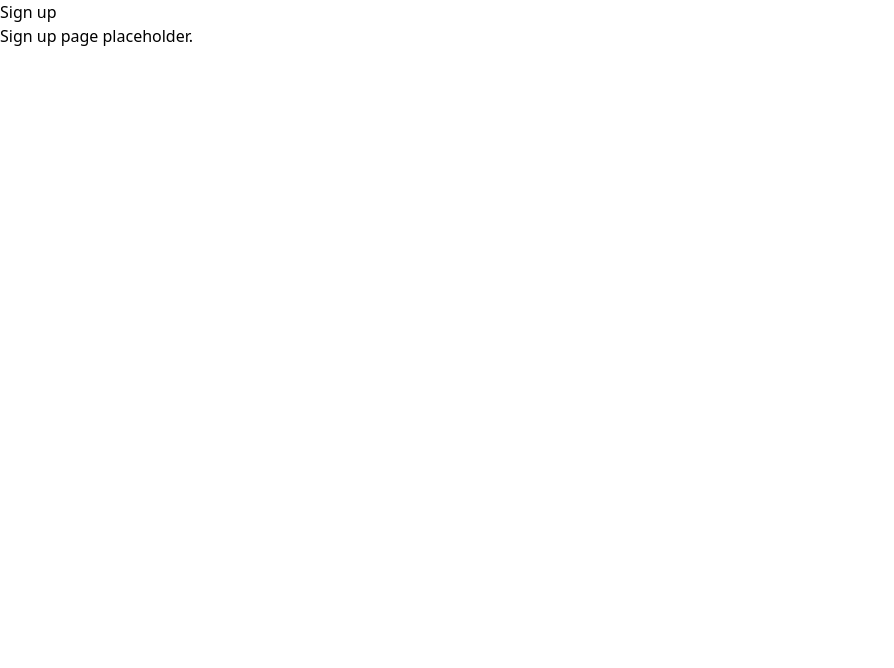
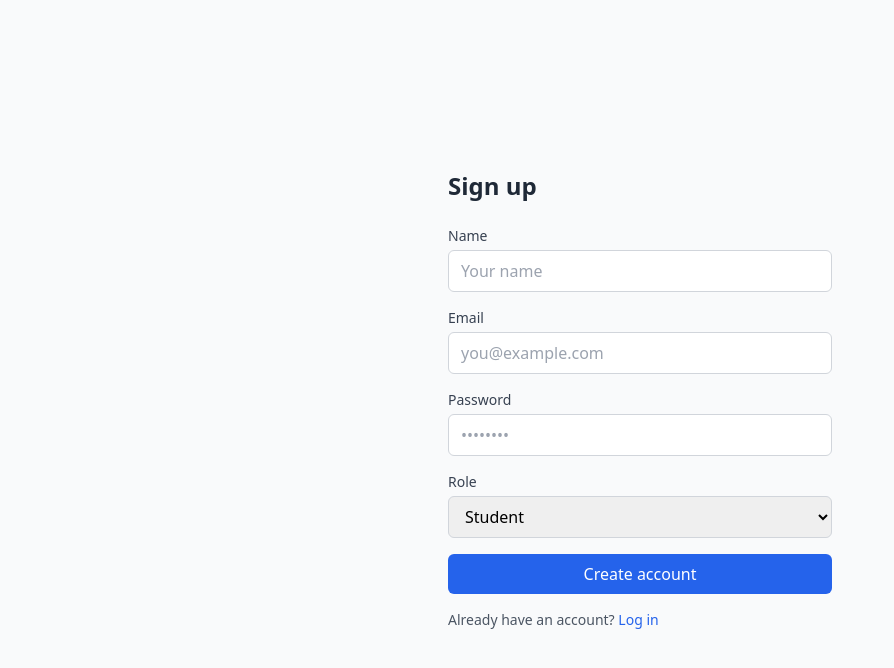
Before and after one commit to dakshyadavdtu/NovaLearn, a React app in the folder frontend/: page /signup in a window 1280 px wide. Shown: the top 668 px of the page, without its empty margins (0-894 px from the left). Built offline with nearby package versions, Linux system fonts and the light colour scheme; no server answers; the HTML template or start-up script is replaced by a standard one.

Commit message:
hook up login + signup forms

```diff
--- a/frontend/src/App.jsx
+++ b/frontend/src/App.jsx
@@ -1,15 +1,20 @@
 import { Routes, Route } from 'react-router-dom';
+import { ToastContainer } from 'react-toastify';
+import 'react-toastify/dist/ReactToastify.css';
 import Home from './pages/Home';
 import Login from './pages/Login';
 import SignUp from './pages/SignUp';
 
 function App() {
   return (
-    <Routes>
-      <Route path="/" element={<Home />} />
-      <Route path="/login" element={<Login />} />
-      <Route path="/signup" element={<SignUp />} />
-    </Routes>
+    <>
+      <Routes>
+        <Route path="/" element={<Home />} />
+        <Route path="/login" element={<Login />} />
+        <Route path="/signup" element={<SignUp />} />
+      </Routes>
+      <ToastContainer position="top-center" theme="light" />
+    </>
   );
 }
 
--- /dev/null
+++ b/frontend/src/api/auth.js
@@ -0,0 +1,28 @@
+import axios from 'axios';
+
+const baseURL = import.meta.env.VITE_API_URL || 'http://localhost:5000';
+const client = axios.create({ baseURL });
+
+export async function signup({ name, email, password, role = 'student' }) {
+  const { data } = await client.post('/api/auth/signup', {
+    name,
+    email,
+    password,
+    role,
+  });
+  return data;
+}
+
+export async function login(email, password) {
+  const { data } = await client.post('/api/auth/login', { email, password });
+  return data;
+}
+
+export async function logout() {
+  await client.post('/api/auth/logout');
+}
+
+export async function getMe() {
+  const { data } = await client.get('/api/user/me');
+  return data;
+}
--- a/frontend/src/main.jsx
+++ b/frontend/src/main.jsx
@@ -2,12 +2,9 @@ import { StrictMode } from 'react';
 import { createRoot } from 'react-dom/client';
 import { BrowserRouter } from 'react-router-dom';
 import { Provider } from 'react-redux';
-import axios from 'axios';
 import { store } from './redux/store';
 import './index.css';
 import App from './App.jsx';
-
-axios.defaults.withCredentials = true;
 
 createRoot(document.getElementById('root')).render(
   <StrictMode>
--- a/frontend/src/pages/Login.jsx
+++ b/frontend/src/pages/Login.jsx
@@ -1,8 +1,89 @@
+import { useState } from 'react';
+import { useNavigate, Link } from 'react-router-dom';
+import { toast } from 'react-toastify';
+import * as authApi from '../api/auth';
+
 function Login() {
+  const navigate = useNavigate();
+  const [email, setEmail] = useState('');
+  const [password, setPassword] = useState('');
+  const [loading, setLoading] = useState(false);
+
+  function validate() {
+    if (!email.trim()) {
+      toast.error('Email is required');
+      return false;
+    }
+    if (!password) {
+      toast.error('Password is required');
+      return false;
+    }
+    return true;
+  }
+
+  async function handleSubmit(e) {
+    e.preventDefault();
+    if (!validate() || loading) return;
+    setLoading(true);
+    try {
+      const { user } = await authApi.login(email.trim(), password);
+      toast.success(`Welcome back, ${user?.name || 'User'}`);
+      navigate('/');
+    } catch (err) {
+      const msg = err.response?.data?.error || err.message || 'Login failed';
+      toast.error(msg);
+    } finally {
+      setLoading(false);
+    }
+  }
+
   return (
-    <div>
-      <h1>Login</h1>
-      <p>Login page placeholder.</p>
+    <div className="min-h-screen flex items-center justify-center bg-gray-50 px-4">
+      <div className="w-full max-w-sm">
+        <h1 className="text-2xl font-bold text-gray-800 mb-6">Log in</h1>
+        <form onSubmit={handleSubmit} className="space-y-4">
+          <div>
+            <label htmlFor="email" className="block text-sm font-medium text-gray-700 mb-1">
+              Email
+            </label>
+            <input
+              id="email"
+              type="email"
+              value={email}
+              onChange={(e) => setEmail(e.target.value)}
+              className="w-full border border-gray-300 rounded-md px-3 py-2 focus:ring-2 focus:ring-blue-500 focus:border-blue-500"
+              placeholder="you@example.com"
+              autoComplete="email"
+              disabled={loading}
+            />
+          </div>
+          <div>
+            <label htmlFor="password" className="block text-sm font-medium text-gray-700 mb-1">
+              Password
+            </label>
+            <input
+              id="password"
+              type="password"
+              value={password}
+              onChange={(e) => setPassword(e.target.value)}
+              className="w-full border border-gray-300 rounded-md px-3 py-2 focus:ring-2 focus:ring-blue-500 focus:border-blue-500"
+              placeholder="••••••••"
+              autoComplete="current-password"
+              disabled={loading}
+            />
+          </div>
+          <button
+            type="submit"
+            disabled={loading}
+            className="w-full bg-blue-600 text-white py-2 rounded-md font-medium hover:bg-blue-700 disabled:opacity-50 disabled:cursor-not-allowed"
+          >
+            {loading ? 'Signing in…' : 'Sign in'}
+          </button>
+        </form>
+        <p className="mt-4 text-sm text-gray-600">
+          No account? <Link to="/signup" className="text-blue-600 hover:underline">Sign up</Link>
+        </p>
+      </div>
     </div>
   );
 }
--- a/frontend/src/pages/SignUp.jsx
+++ b/frontend/src/pages/SignUp.jsx
@@ -1,8 +1,130 @@
+import { useState } from 'react';
+import { useNavigate, Link } from 'react-router-dom';
+import { toast } from 'react-toastify';
+import * as authApi from '../api/auth';
+
 function SignUp() {
+  const navigate = useNavigate();
+  const [name, setName] = useState('');
+  const [email, setEmail] = useState('');
+  const [password, setPassword] = useState('');
+  const [role, setRole] = useState('student');
+  const [loading, setLoading] = useState(false);
+
+  function validate() {
+    if (!name.trim()) {
+      toast.error('Name is required');
+      return false;
+    }
+    if (!email.trim()) {
+      toast.error('Email is required');
+      return false;
+    }
+    if (!password) {
+      toast.error('Password is required');
+      return false;
+    }
+    if (password.length < 6) {
+      toast.error('Password must be at least 6 characters');
+      return false;
+    }
+    return true;
+  }
+
+  async function handleSubmit(e) {
+    e.preventDefault();
+    if (!validate() || loading) return;
+    setLoading(true);
+    try {
+      const { user } = await authApi.signup({ name: name.trim(), email: email.trim(), password, role });
+      toast.success(`Account created. Welcome, ${user?.name || 'User'}`);
+      navigate('/');
+    } catch (err) {
+      const msg = err.response?.data?.error || err.message || 'Sign up failed';
+      toast.error(msg);
+    } finally {
+      setLoading(false);
+    }
+  }
+
   return (
-    <div>
-      <h1>Sign up</h1>
-      <p>Sign up page placeholder.</p>
+    <div className="min-h-screen flex items-center justify-center bg-gray-50 px-4">
+      <div className="w-full max-w-sm">
+        <h1 className="text-2xl font-bold text-gray-800 mb-6">Sign up</h1>
+        <form onSubmit={handleSubmit} className="space-y-4">
+          <div>
+            <label htmlFor="name" className="block text-sm font-medium text-gray-700 mb-1">
+              Name
+            </label>
+            <input
+              id="name"
+              type="text"
+              value={name}
+              onChange={(e) => setName(e.target.value)}
+              className="w-full border border-gray-300 rounded-md px-3 py-2 focus:ring-2 focus:ring-blue-500 focus:border-blue-500"
+              placeholder="Your name"
+              autoComplete="name"
+              disabled={loading}
+            />
+          </div>
+          <div>
+            <label htmlFor="email" className="block text-sm font-medium text-gray-700 mb-1">
+              Email
+            </label>
+            <input
+              id="email"
+              type="email"
+              value={email}
+              onChange={(e) => setEmail(e.target.value)}
+              className="w-full border border-gray-300 rounded-md px-3 py-2 focus:ring-2 focus:ring-blue-500 focus:border-blue-500"
+              placeholder="you@example.com"
+              autoComplete="email"
+              disabled={loading}
+            />
+          </div>
+          <div>
+            <label htmlFor="password" className="block text-sm font-medium text-gray-700 mb-1">
+              Password
+            </label>
+            <input
+              id="password"
+              type="password"
+              value={password}
+              onChange={(e) => setPassword(e.target.value)}
+              className="w-full border border-gray-300 rounded-md px-3 py-2 focus:ring-2 focus:ring-blue-500 focus:border-blue-500"
+              placeholder="••••••••"
+              autoComplete="new-password"
+              disabled={loading}
+            />
+          </div>
+          <div>
+            <label htmlFor="role" className="block text-sm font-medium text-gray-700 mb-1">
+              Role
+            </label>
+            <select
+              id="role"
+              value={role}
+              onChange={(e) => setRole(e.target.value)}
+              className="w-full border border-gray-300 rounded-md px-3 py-2 focus:ring-2 focus:ring-blue-500 focus:border-blue-500"
+              disabled={loading}
+            >
+              <option value="student">Student</option>
+              <option value="educator">Educator</option>
+              <option value="admin">Admin</option>
+            </select>
+          </div>
+          <button
+            type="submit"
+            disabled={loading}
+            className="w-full bg-blue-600 text-white py-2 rounded-md font-medium hover:bg-blue-700 disabled:opacity-50 disabled:cursor-not-allowed"
+          >
+            {loading ? 'Creating account…' : 'Create account'}
+          </button>
+        </form>
+        <p className="mt-4 text-sm text-gray-600">
+          Already have an account? <Link to="/login" className="text-blue-600 hover:underline">Log in</Link>
+        </p>
+      </div>
     </div>
   );
 }
```
